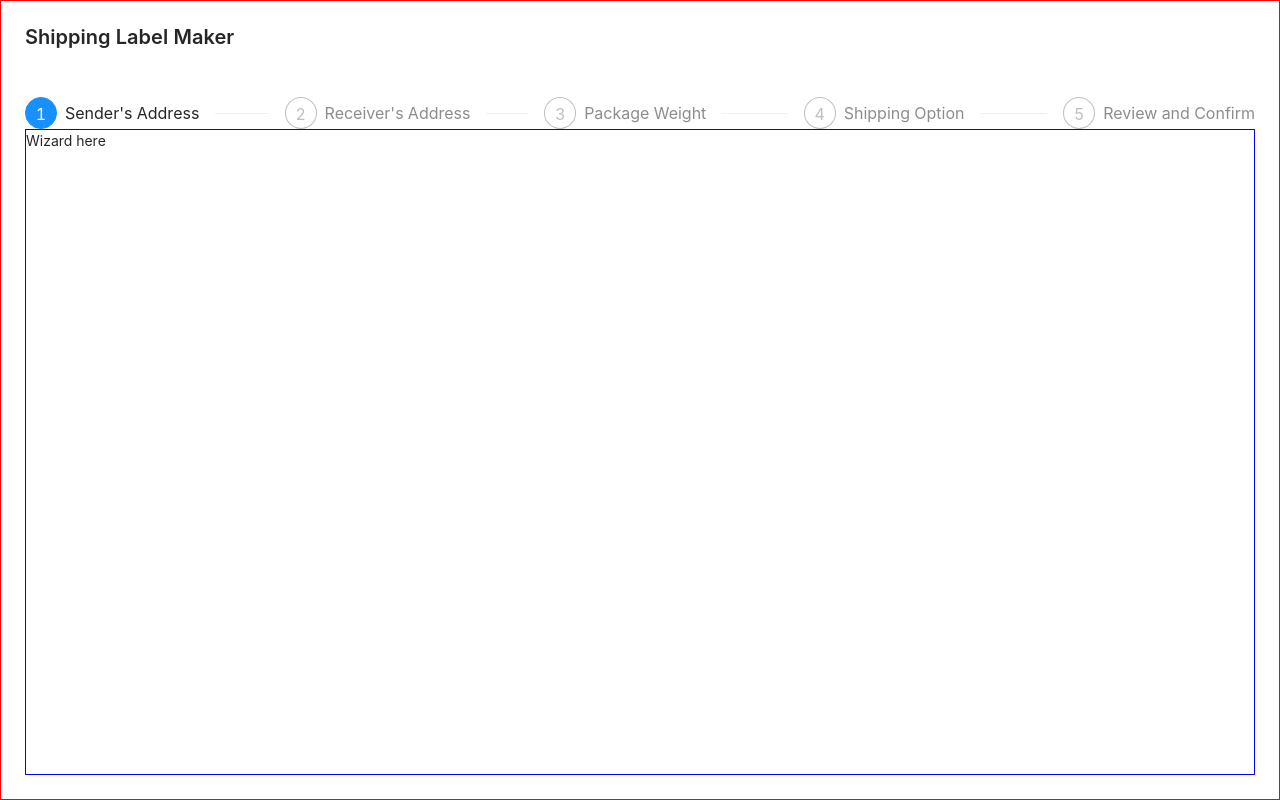
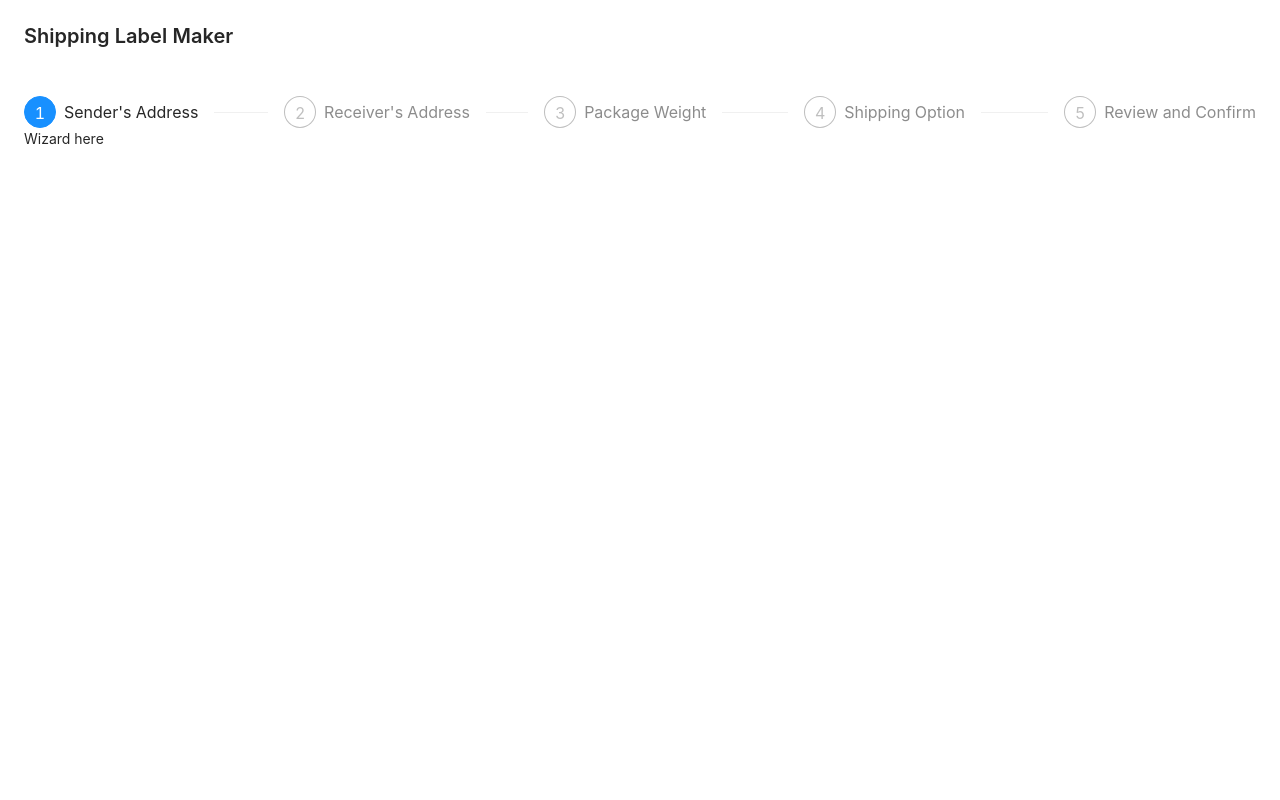
Before and after one commit to McLukke/shipping-label-maker, a React (Create React App) app: page / in a window 1280 px wide. Built offline with nearby package versions, Linux system fonts and the light colour scheme.

Commit message:
remove unused

```diff
--- a/src/App.js
+++ b/src/App.js
@@ -1,7 +1,6 @@
 import React from "react";
 import PageHeader from "antd/lib/page-header";
 import Steps from "antd/lib/steps";
-import Layout from "antd/lib/layout";
 
 import styles from "./App.module.css";
 
--- a/src/App.module.css
+++ b/src/App.module.css
@@ -1,5 +1,4 @@
 .base {
-  border: 1px solid red;
   width: inherit;
   height: inherit;
   display: flex;
@@ -14,6 +13,5 @@
 }
 
 .wizard {
-  border: 1px solid blue;
   flex: 1;
 }
```
